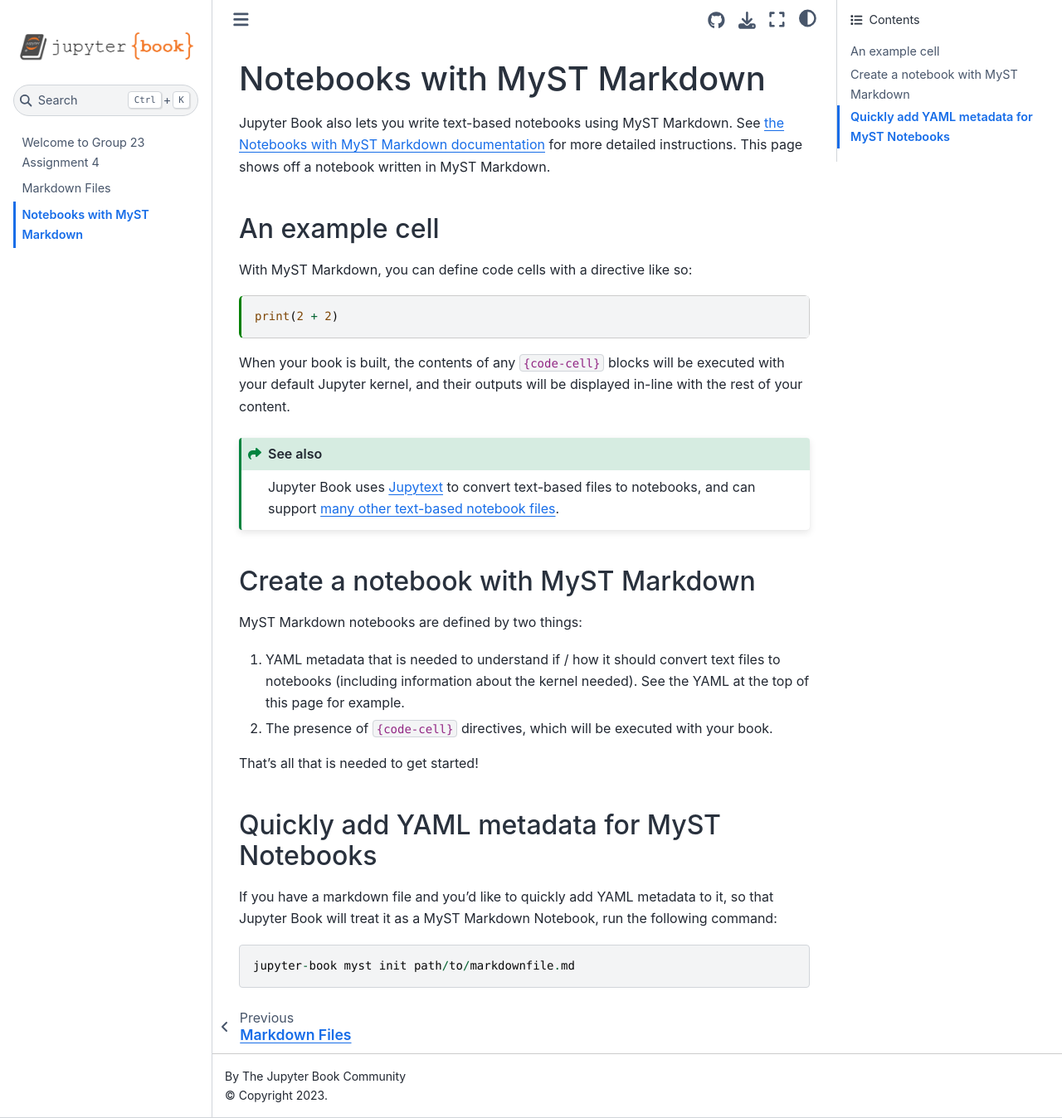
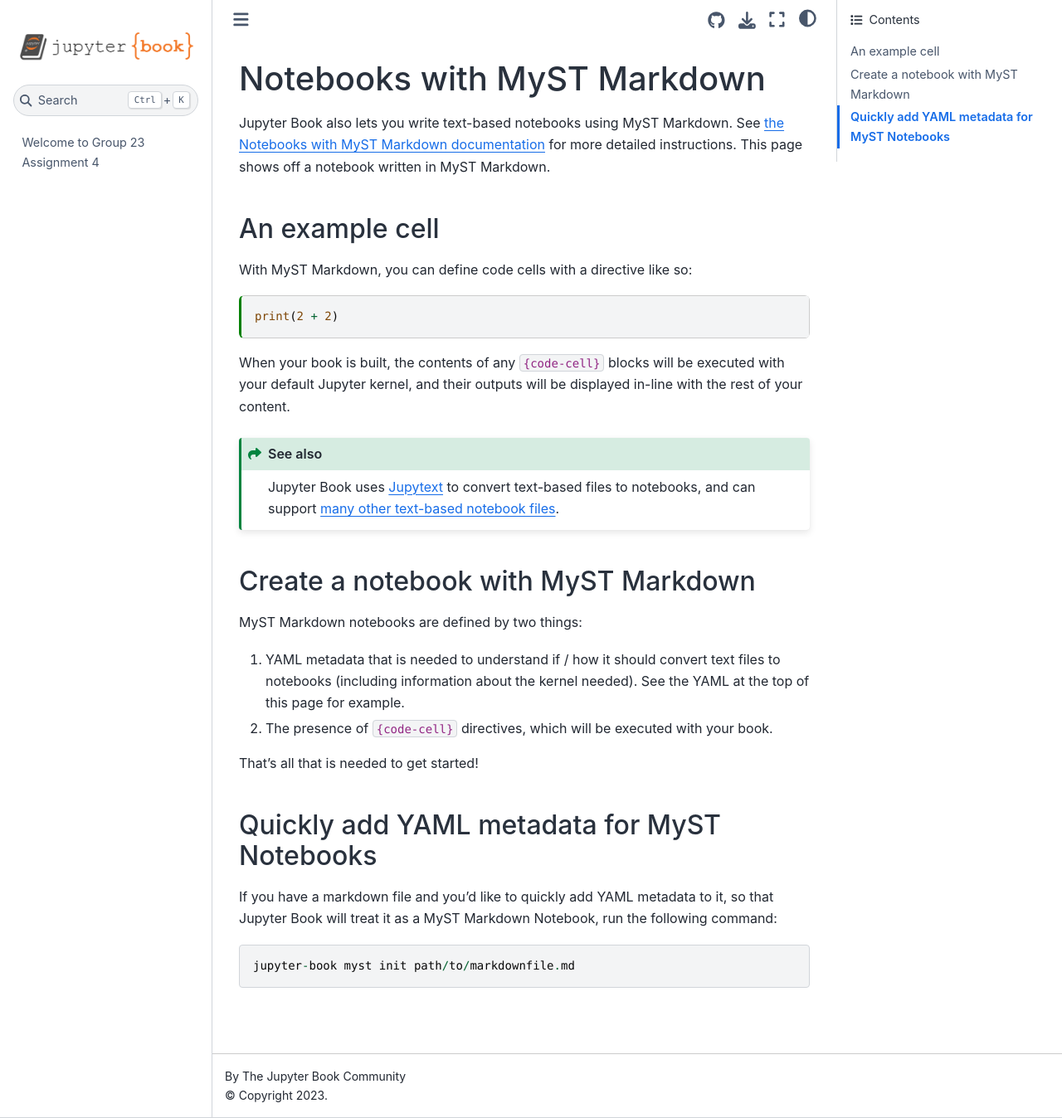
Before and after one commit to UCB-stat-159-s23/hw04-group23, a Jupyter Book: the page built from markdown-notebooks.md, in a window 1280 px wide and 1348 px high. Shown: the whole window at 83% size. Built offline with Jupyter Book 1.0.4 settings and Sphinx 7.4.7 and the Sphinx Book theme 1.1.4, drawn with Linux system fonts in a browser that asks for light colours; pages that are not in the unit, such as notebooks, are missing from menus.

Commit message:
build a page for the main notebook

```diff
--- a/_toc.yml
+++ b/_toc.yml
@@ -4,5 +4,4 @@
 format: jb-book
 root: intro
 chapters:
-- file: markdown
-- file: markdown-notebooks
+- file: LOSC_Event_tutorial
```
